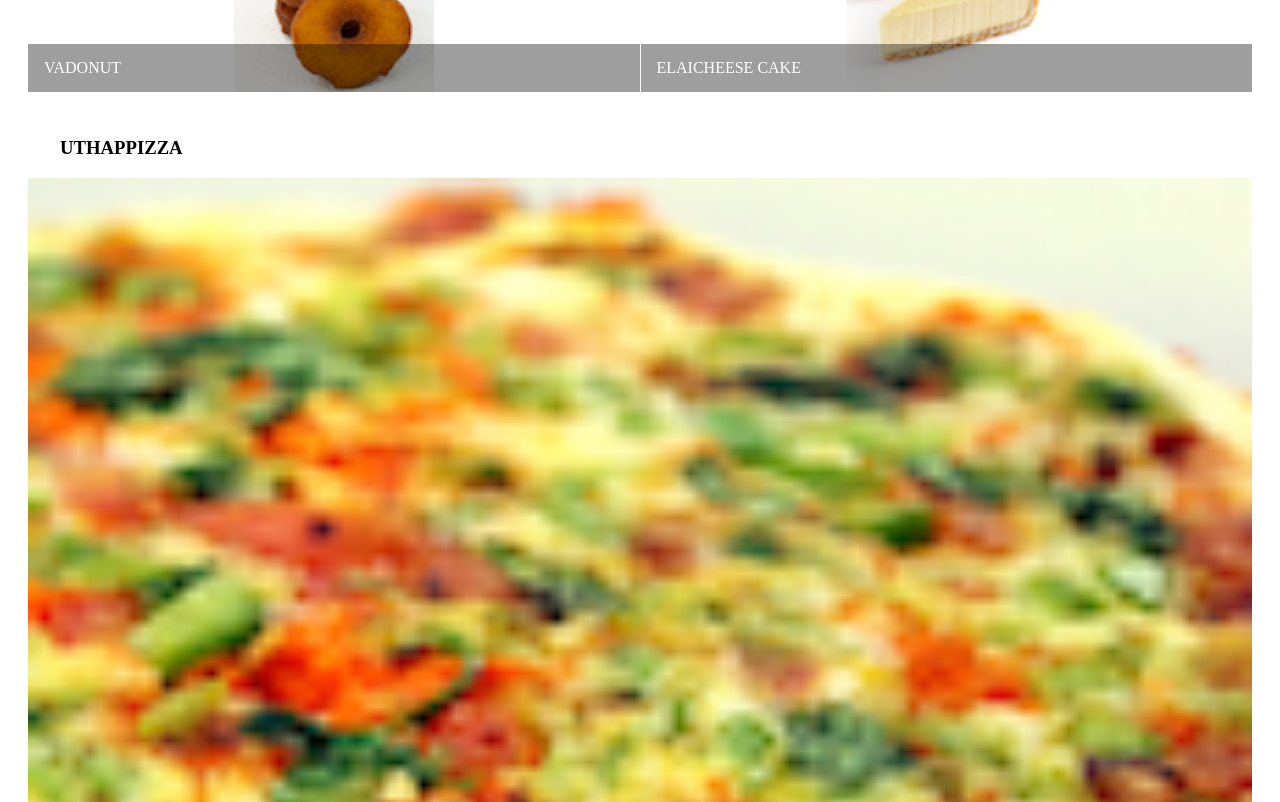
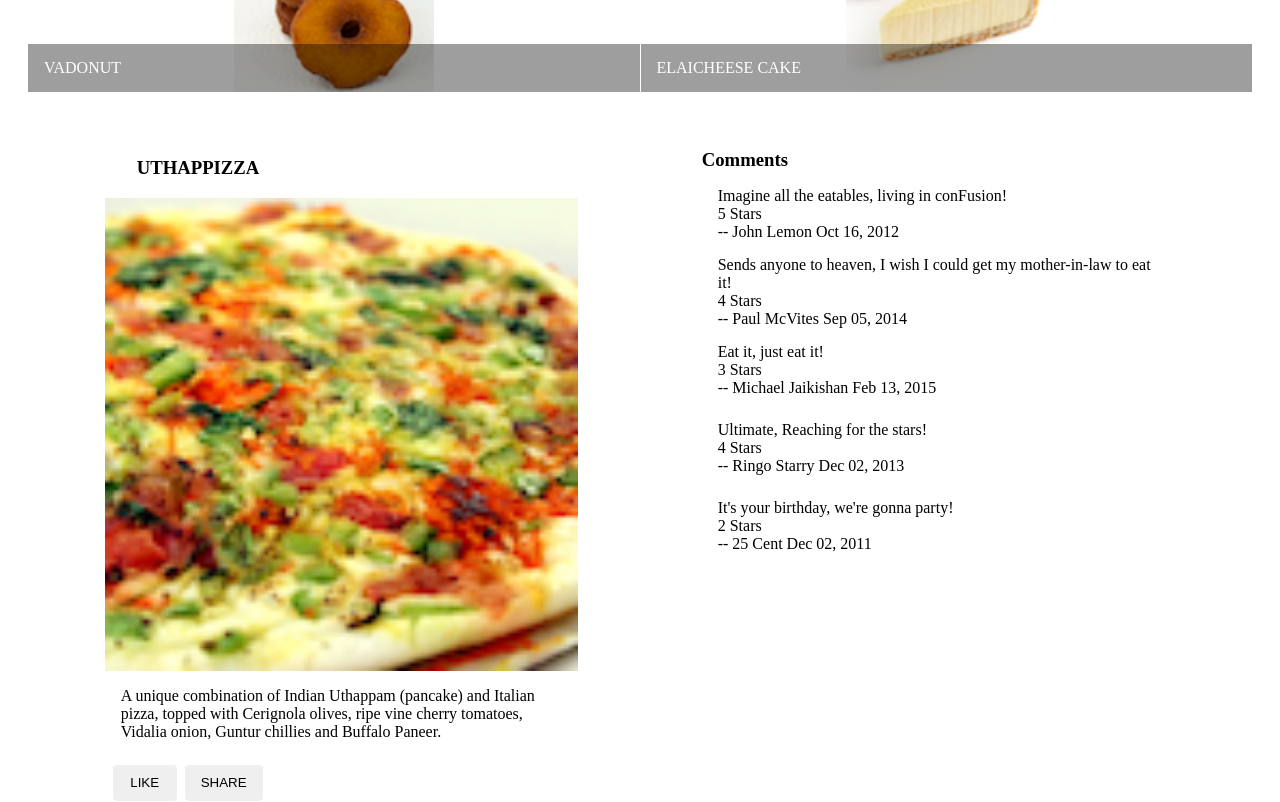
Before and after one commit to jamessspanggg/AngularProject, an Angular app: page / in a window 1280 px wide. Shown: the part 480-1282 px from the top of the page. Built offline with nearby package versions, Linux system fonts and the light colour scheme.

Commit message:
Assignment 1

```diff
--- a/src/app/app.module.ts
+++ b/src/app/app.module.ts
@@ -13,11 +13,13 @@
 import { AppRoutingModule } from './app-routing.module';
 import { AppComponent } from './app.component';
 import { MenuComponent } from './menu/menu.component';
+import { DishdetailComponent } from './dishdetail/dishdetail.component';
 
 @NgModule({
   declarations: [
     AppComponent,
-    MenuComponent
+    MenuComponent,
+    DishdetailComponent
   ],
   imports: [
     BrowserModule,
--- /dev/null
+++ b/src/app/dishdetail/dishdetail.component.html
@@ -0,0 +1,41 @@
+<div class="container"
+    fxLayout="row"
+    fxLayout.sm="column"
+    fxLayout.xs="column"
+    fxLayoutAlign.gt-md="space-around start"
+    fxLayoutGap="10px"
+    fxLayoutGap.xs="0"
+    fxFlexAlign="start">
+
+  <div fxFlex="40">
+    <div fxFlex *ngIf="dish">
+      <mat-card>
+        <mat-card-header>
+          <mat-card-title>
+            <h3>{{dish.name | uppercase}}</h3>
+          </mat-card-title>
+        </mat-card-header>
+        <img mat-card-image src={{dish.image}} alt={{dish.name}}>
+        <mat-card-content>
+          <p>{{dish.description}}
+          </p>
+        </mat-card-content>
+        <mat-card-actions>
+          <button mat-button>LIKE</button>
+          <button mat-button>SHARE</button>
+        </mat-card-actions>
+      </mat-card>
+    </div>
+  </div>
+  <div fxFlex="40">
+    <div fxFlex *ngIf="dish">
+      <mat-list>
+        <h3>Comments</h3>
+        <mat-list-item *ngFor="let comment of dish.comments" style="margin-bottom: 30px">
+          <p>{{comment.comment}}<br>{{comment.rating}} Stars<br>-- {{comment.author}} {{comment.date | date: 'MMM dd, yyyy'}}</p>
+        </mat-list-item>
+      </mat-list>
+    </div>
+  </div>
+
+</div>
--- /dev/null
+++ b/src/app/dishdetail/dishdetail.component.ts
@@ -0,0 +1,60 @@
+import { Component, OnInit } from '@angular/core';
+
+const DISH = {
+  id: '0',
+  name: 'Uthappizza',
+  image: '/assets/images/uthappizza.png',
+  category: 'mains',
+  featured: true,
+  label: 'Hot',
+  price: '4.99',
+  // tslint:disable-next-line:max-line-length
+  description: 'A unique combination of Indian Uthappam (pancake) and Italian pizza, topped with Cerignola olives, ripe vine cherry tomatoes, Vidalia onion, Guntur chillies and Buffalo Paneer.',
+  comments: [
+       {
+           rating: 5,
+           comment: 'Imagine all the eatables, living in conFusion!',
+           author: 'John Lemon',
+           date: '2012-10-16T17:57:28.556094Z'
+       },
+       {
+           rating: 4,
+           comment: 'Sends anyone to heaven, I wish I could get my mother-in-law to eat it!',
+           author: 'Paul McVites',
+           date: '2014-09-05T17:57:28.556094Z'
+       },
+       {
+           rating: 3,
+           comment: 'Eat it, just eat it!',
+           author: 'Michael Jaikishan',
+           date: '2015-02-13T17:57:28.556094Z'
+       },
+       {
+           rating: 4,
+           comment: 'Ultimate, Reaching for the stars!',
+           author: 'Ringo Starry',
+           date: '2013-12-02T17:57:28.556094Z'
+       },
+       {
+           rating: 2,
+           comment: 'It\'s your birthday, we\'re gonna party!',
+           author: '25 Cent',
+           date: '2011-12-02T17:57:28.556094Z'
+       }
+   ]
+};
+
+@Component({
+  selector: 'app-dishdetail',
+  templateUrl: './dishdetail.component.html',
+  styleUrls: ['./dishdetail.component.scss']
+})
+export class DishdetailComponent implements OnInit {
+
+  dish = DISH;
+  constructor() { }
+
+  ngOnInit(): void {
+  }
+
+}
--- a/src/app/menu/menu.component.html
+++ b/src/app/menu/menu.component.html
@@ -20,22 +20,5 @@
     </mat-grid-list>
   </div>
 
-  <div fxFlex *ngIf="selectedDish">
-    <mat-card>
-      <mat-card-header>
-        <mat-card-title>
-          <h3>{{selectedDish.name | uppercase}}</h3>
-        </mat-card-title>
-      </mat-card-header>
-      <img mat-card-image src={{selectedDish.image}} alt={{selectedDish.name}}>
-      <mat-card-content>
-        <p>{{selectedDish.description}}
-        </p>
-      </mat-card-content>
-      <mat-card-actions>
-        <button mat-button>LIKE</button>
-        <button mat-button>SHARE</button>
-      </mat-card-actions>
-    </mat-card>
-  </div>
+  <app-dishdetail></app-dishdetail>
 </div>
--- a/src/app/menu/menu.component.ts
+++ b/src/app/menu/menu.component.ts
@@ -52,7 +52,6 @@
 })
 export class MenuComponent implements OnInit {
   dishes = DISHES;
-  selectedDish = DISHES[0]
   constructor() { }
 
   ngOnInit(): void {
```
Also changed, not shown: src/app/dishdetail/dishdetail.component.scss (added), 1 other file (tests, documents, lock files or other folders).
